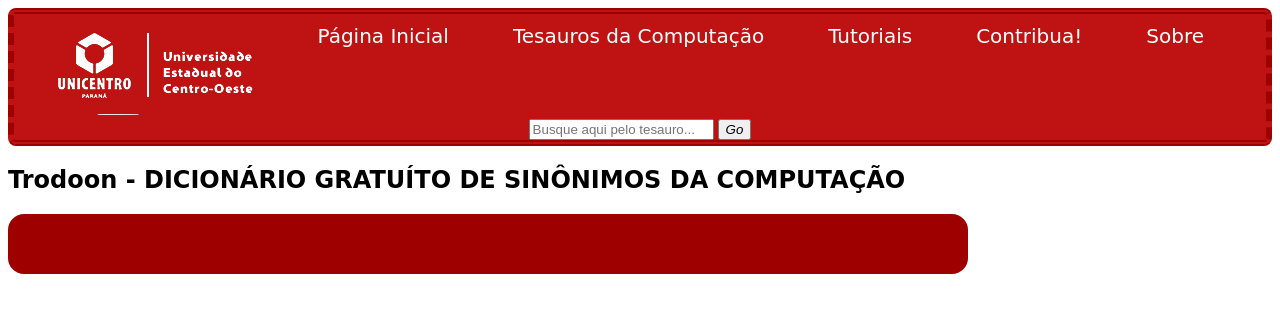
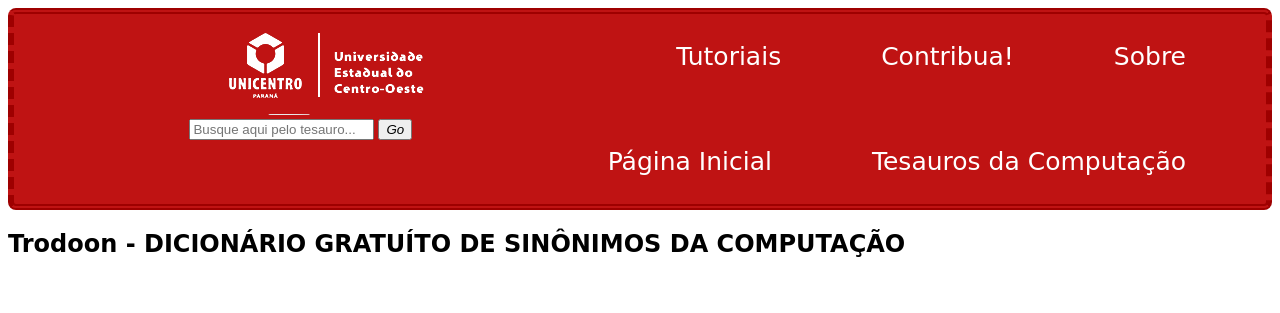
Before and after one commit to SasakiBill/alfathesaurus, a PHP site: page /search.php in a window 1280 px wide. Shown: the top 313 px of the page. Run offline with PHP 8.4, Linux system fonts and the light colour scheme.

Commit message:
após atualizações teste css

```diff
--- a/public/index.php
+++ b/public/index.php
@@ -7,13 +7,15 @@
 
 
 <div class="topnav">
-  <img src="../view/img/Capturar-removebg-preview.png" />
+  <!--<img src="../view/img/Capturar-removebg-preview.png"/>-->
+
   <a href="#">Acessibilidade</a>
   <a href="#">Sobre</a>
   <a href="#">Contribua!</a>
   <a href="#">Tutoriais</a>
   <a href="#">Tesauros da Computação</a>
   <a href="../public/index.php">Página Inicial</a>
+  <a href="#">UNICENTRO</a>
 
 </div>
 
--- a/view/css/backup.css
+++ b/view/css/backup.css
@@ -15,9 +15,9 @@
     display: block;
     color: rgb(255, 255, 255);
     text-align: center;
-    padding: 10px 2px;
+    padding: 28px 20px;
     text-decoration: none;
-    font-size: 20px;
+    font-size: 25px;
     margin-right: 60px;
 }
 
@@ -32,8 +32,8 @@
 .article-container {
     background-color: #9E0000;
     color: #fff;
-    height: 208;
-    width: 650px;
+    height: 230;
+    width: 870px;
 }
 
 h1 {
@@ -110,8 +110,8 @@
     height: 208;
     width: 600px;
     position: relative;
-    left: 850px;
-    top: -591px;
+    left: 1200px;
+    top: -537px;
 }
 
 .nivel-container {
@@ -123,38 +123,3 @@
     border-color: #9E0000;
     font-size: 25px;
 }
-
-  .article-container{
-    margin-top: 20px;
-    width: 900px;
-    background-color: #9E0000;
-    padding: 30px;
-    border-radius: 16px;
-}
-
-.creators-container{
-    background-color: #fff;
-    background-size: cover;
-    border-radius: 8px;
-}
-
-.cconceito-container{
-    margin-top: 20px;
-    width: 900px;
-    background-color: #9E0000;
-    padding: 30px;
-    border-radius: 16px;
-    font-size: medium;
-}
-
-.conceito-container{
-    background-color: #fff;
-    border-radius: 16px;
-    font-size: 32px;
-}
-
-
-.conceito-box{
-    padding-bottom: 30px;
-    width: 100%;
-}
```
Lines whose indentation alone changed are shown as unchanged.
